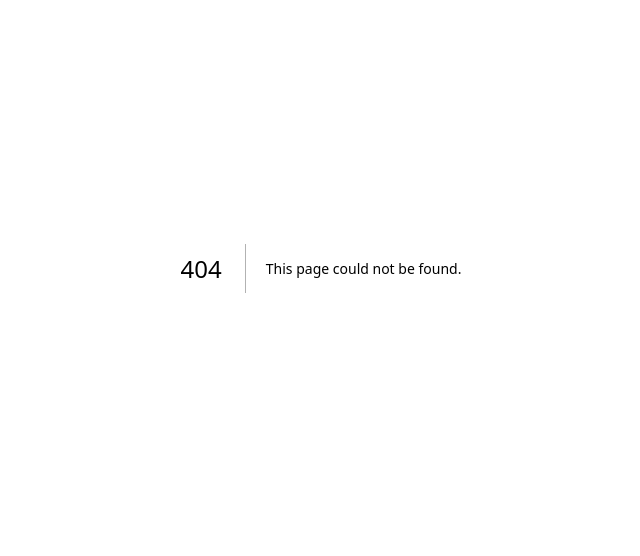
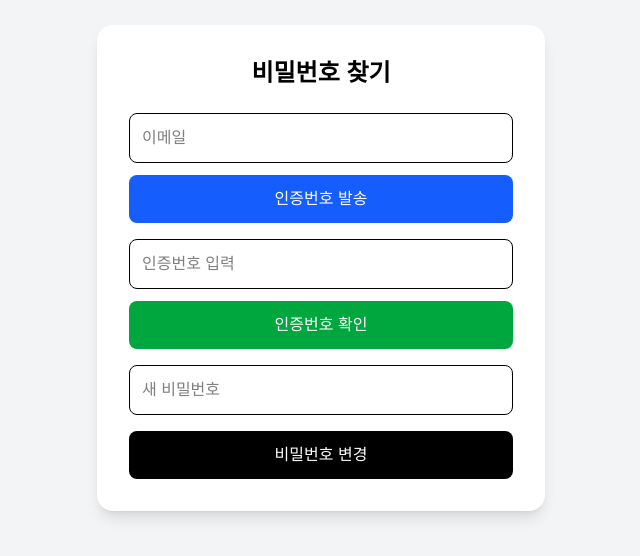
Before and after one commit to taehyun1102/-capstone-design, a Next.js app in the folder frontend/: page /forgot-password in a window 1280 px wide. Before the commit this address had no page. Shown: the part 132-688 px from the top of the page, without its empty margins (319-959 px from the left). Built offline with nearby package versions, Linux system fonts and the light colour scheme.

Commit message:
아이디,비번찾기 구현

```diff
--- /dev/null
+++ b/frontend/app/forgot-password/page.tsx
@@ -0,0 +1,181 @@
+"use client";
+
+import { useState } from "react";
+import { useRouter } from "next/navigation";
+
+export default function ForgotPasswordPage() {
+  const router = useRouter();
+
+  const [email, setEmail] = useState("");
+  const [code, setCode] = useState("");
+  const [newPassword, setNewPassword] = useState("");
+
+  const [isVerified, setIsVerified] = useState(false);
+
+  const handleSendCode = async () => {
+    if (!email.trim()) {
+      alert("이메일을 입력해주세요.");
+      return;
+    }
+
+    try {
+      const res = await fetch(
+        "http://localhost:5000/api/auth/send-code",
+        {
+          method: "POST",
+          headers: {
+            "Content-Type": "application/json",
+          },
+          body: JSON.stringify({ email }),
+        }
+      );
+
+      const data = await res.json();
+
+      if (!res.ok) {
+        alert(data.message);
+        return;
+      }
+
+      alert("인증번호가 전송되었습니다.");
+    } catch (err) {
+      console.error(err);
+      alert("인증번호 발송 실패");
+    }
+  };
+
+  const handleVerifyCode = async () => {
+    try {
+      const res = await fetch(
+        "http://localhost:5000/api/auth/verify-code",
+        {
+          method: "POST",
+          headers: {
+            "Content-Type": "application/json",
+          },
+          body: JSON.stringify({
+            email,
+            code,
+          }),
+        }
+      );
+
+      const data = await res.json();
+
+      if (!res.ok) {
+        alert(data.message);
+        return;
+      }
+
+      setIsVerified(true);
+      alert("이메일 인증 완료");
+    } catch (err) {
+      console.error(err);
+      alert("인증 실패");
+    }
+  };
+
+  const handleResetPassword = async () => {
+    if (!isVerified) {
+      alert("이메일 인증을 완료해주세요.");
+      return;
+    }
+
+    if (!newPassword.trim()) {
+      alert("새 비밀번호를 입력해주세요.");
+      return;
+    }
+
+    try {
+      const res = await fetch(
+        "http://localhost:5000/api/auth/reset-password",
+        {
+          method: "POST",
+          headers: {
+            "Content-Type": "application/json",
+          },
+          body: JSON.stringify({
+            email,
+            newPassword,
+          }),
+        }
+      );
+
+      const data = await res.json();
+
+      if (!res.ok) {
+        alert(data.message);
+        return;
+      }
+
+      alert("비밀번호가 변경되었습니다.");
+      router.push("/login");
+    } catch (err) {
+      console.error(err);
+      alert("비밀번호 변경 실패");
+    }
+  };
+
+  return (
+    <div className="flex min-h-screen items-center justify-center bg-gray-100">
+      <div className="w-full max-w-md rounded-2xl bg-white p-8 shadow-lg">
+
+        <h1 className="mb-6 text-center text-2xl font-bold text-black">
+          비밀번호 찾기
+        </h1>
+
+        <input
+          type="email"
+          placeholder="이메일"
+          value={email}
+          onChange={(e) =>
+            setEmail(e.target.value)
+          }
+          className="mb-3 w-full rounded-lg border p-3 text-black"
+        />
+
+        <button
+          onClick={handleSendCode}
+          className="mb-4 w-full rounded-lg bg-blue-600 py-3 text-white"
+        >
+          인증번호 발송
+        </button>
+
+        <input
+          type="text"
+          placeholder="인증번호 입력"
+          value={code}
+          onChange={(e) =>
+            setCode(e.target.value)
+          }
+          className="mb-3 w-full rounded-lg border p-3 text-black"
+        />
+
+        <button
+          onClick={handleVerifyCode}
+          className="mb-4 w-full rounded-lg bg-green-600 py-3 text-white"
+        >
+          인증번호 확인
+        </button>
+
+        <input
+          type="password"
+          placeholder="새 비밀번호"
+          value={newPassword}
+          onChange={(e) =>
+            setNewPassword(e.target.value)
+          }
+          className="mb-4 w-full rounded-lg border p-3 text-black"
+        />
+
+        <button
+          onClick={handleResetPassword}
+          className="w-full rounded-lg bg-black py-3 text-white"
+        >
+          비밀번호 변경
+        </button>
+
+      </div>
+    </div>
+  );
+}
--- a/frontend/app/login/page.tsx
+++ b/frontend/app/login/page.tsx
@@ -54,7 +54,6 @@ export default function LoginPage() {
         return;
       }
 
-      // 로그인 정보 저장
       localStorage.setItem(
         "userId",
         data.userId
@@ -67,7 +66,7 @@ export default function LoginPage() {
 
       localStorage.setItem(
         "userName",
-       data.name
+        data.name || ""
       );
 
       alert("로그인 성공!");
@@ -147,7 +146,32 @@ export default function LoginPage() {
             : "로그인"}
         </button>
 
-        <p className="mt-4 text-center text-sm text-gray-500">
+        <div className="mt-4 text-center text-sm">
+          <div className="mb-3 flex justify-center gap-4">
+            <span
+              className="cursor-pointer text-blue-500 hover:underline"
+              onClick={() =>
+                router.push("/find-id")
+              }
+            >
+              아이디 찾기
+            </span>
+
+            <span className="text-gray-400">
+              |
+            </span>
+
+            <span
+              className="cursor-pointer text-blue-500 hover:underline"
+              onClick={() =>
+                router.push("/forgot-password")
+              }
+            >
+              비밀번호 찾기
+            </span>
+          </div>
+
+          <p className="text-gray-500">
             아직 계정이 없나요?{" "}
             <span
               className="cursor-pointer text-blue-500 hover:underline"
@@ -158,6 +182,7 @@ export default function LoginPage() {
               회원가입
             </span>
           </p>
+        </div>
       </form>
     </div>
   );
```
Also changed, not shown: 2 other files (tests, documents, lock files or other folders). Lines whose indentation alone changed are shown as unchanged.
